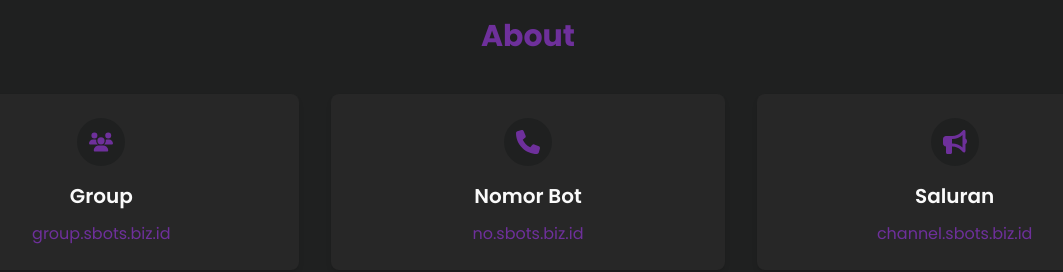
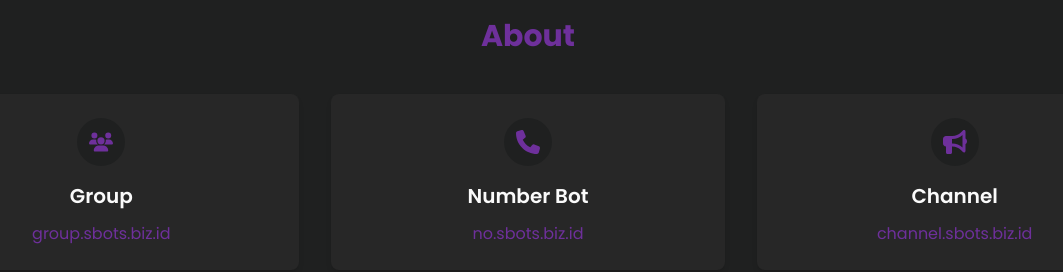
Before and after one commit to TsaqifAssajeed/website-Sbot, a Next.js app: page / in a window 1280 px wide. Shown: the part 1846-2118 px from the top of the page, without its empty margins (112-1175 px from the left). Built offline with nearby package versions, Linux system fonts and the light colour scheme.

Commit message:
Update AboutSection.tsx

```diff
--- a/src/components/AboutSection.tsx
+++ b/src/components/AboutSection.tsx
@@ -23,7 +23,7 @@ export default function AboutSection() {
 
           <div className="about-card">
             <PhoneIcon />
-            <h4 className="text-xl font-semibold mb-3">Nomor Bot</h4>
+            <h4 className="text-xl font-semibold mb-3">Number Bot</h4>
             <p>
               <a
                 href="https://no.sbots.biz.id"
@@ -38,7 +38,7 @@ export default function AboutSection() {
 
           <div className="about-card">
             <ChannelIcon />
-            <h4 className="text-xl font-semibold mb-3">Saluran</h4>
+            <h4 className="text-xl font-semibold mb-3">Channel</h4>
             <p>
               <a
                 href="https://channel.sbots.biz.id"
```
